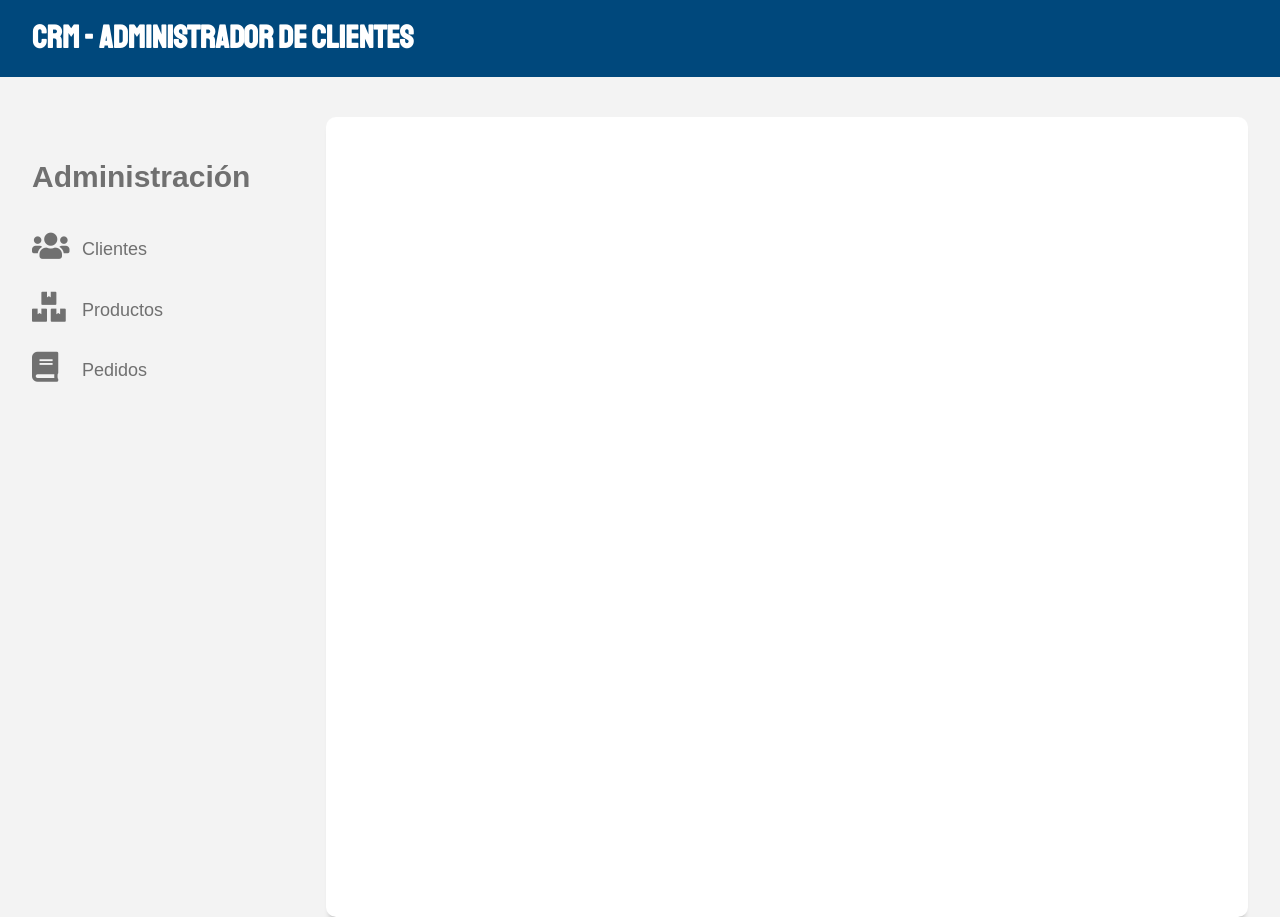
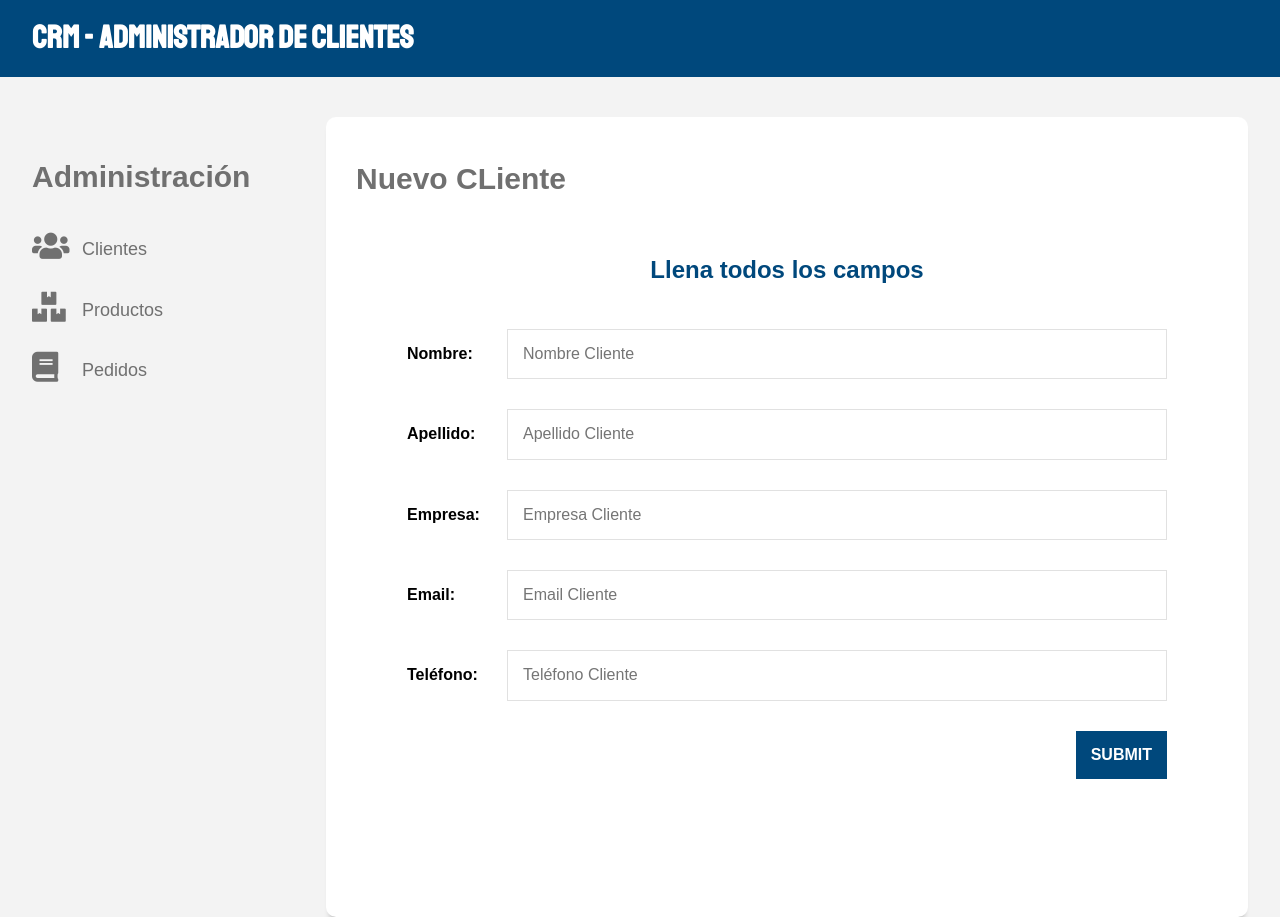
Before and after one commit to jjalviarez/cliente-api, a React (Create React App) app: page /clientes/nuevo in a window 1280 px wide. Built offline with nearby package versions, Linux system fonts and the light colour scheme.

Commit message:
Se agrega componentes de clientes, cliente y nuevo cliente

```diff
--- a/src/App.js
+++ b/src/App.js
@@ -9,6 +9,7 @@ import Navegacion from "./components/layout/Navegacion";
 import Clientes from "./components/clientes/Clientes";
 import Productos from './components/productos/Productos';
 import Pedidos from './components/pedidos/Pedidos';
+import NuevoCliente from './components/clientes/NuevoCliente';
 
 const App = () => {
   return (
@@ -21,6 +22,7 @@ const App = () => {
           <main className="caja-contenido col-9">
             <Switch>
               <Route exact path='/' component={Clientes} />
+              <Route exact path='/clientes/nuevo' component={NuevoCliente} />
               <Route exact path='/productos' component={Productos} />
               <Route exact path='/pedidos' component={Pedidos} />
             </Switch>
--- /dev/null
+++ b/src/components/clientes/Cliente.js
@@ -0,0 +1,27 @@
+import React /*, { useState, useEffect } */ from 'react';
+
+const Cliente = ({cliente}) => {
+    const  {/*_id, */nombre, apellido, empresa, email,telefono } = cliente;
+    return (
+        <li className="cliente">
+            <div className="info-cliente">
+                <p className="nombre">{nombre} {apellido}</p>
+                <p className="empresa">{empresa}</p>
+                <p>{email}</p>
+                <p>Tlf: {telefono}</p>
+            </div>
+            <div className="acciones">
+                <a href="#" className="btn btn-azul">
+                    <i className="fas fa-pen-alt" />
+                    Editar Cliente
+                </a>
+                <button type="button" className="btn btn-rojo btn-eliminar">
+                    <i className="fas fa-times" />
+                    Eliminar Cliente
+                </button>
+            </div>
+        </li>
+    );
+};
+
+export default Cliente;
--- a/src/components/clientes/Clientes.js
+++ b/src/components/clientes/Clientes.js
@@ -1,6 +1,7 @@
 import React, { useState, useEffect, Fragment } from 'react'
-
 import clienteAxios from '../../config/axios';
+import Cliente from './Cliente';
+import { Link } from 'react-router-dom';
 
 
 const Clientes = () => {
@@ -30,10 +31,17 @@ const Clientes = () => {
     return (
         <Fragment>
             <h2>Clientes</h2>
+            <Link to={"/clientes/nuevo"} className="btn btn-verde nvo-cliente">
+                <i className="fas fa-plus-circle"></i>
+                Nuevo Cliente
+            </Link>
             <ul className="listado-clientes">
-                {clientes.map((cliente) => {
-                    console.log(cliente);
-                })}
+                {clientes.map((cliente) => (
+                    <Cliente
+                        key={cliente._id}
+                        cliente={cliente}
+                    />
+                ))}
             </ul>
         </Fragment>
     );
--- /dev/null
+++ b/src/components/clientes/NuevoCliente.js
@@ -0,0 +1,36 @@
+import React, { Fragment } from 'react';
+const NuevoCliente = () => {
+    return (
+        <Fragment>
+            <h2>Nuevo CLiente</h2>
+            <form>
+                <legend>Llena todos los campos</legend>
+                <div className="campo">
+                    <label>Nombre:</label>
+                    <input type="text" placeholder="Nombre Cliente" name="nombre" />
+                </div>
+                <div className="campo">
+                    <label>Apellido:</label>
+                    <input type="text" placeholder="Apellido Cliente" name="apellido" />
+                </div>
+                <div className="campo">
+                    <label>Empresa:</label>
+                    <input type="text" placeholder="Empresa Cliente" name="empresa" />
+                </div>
+                <div className="campo">
+                    <label>Email:</label>
+                    <input type="email" placeholder="Email Cliente" name="email" />
+                </div>
+                <div className="campo">
+                    <label>Teléfono:</label>
+                    <input type="email" placeholder="Teléfono Cliente" name="telefono" />
+                </div>
+                <div className="enviar">
+                    <input type="submit" className="btn btn-azul" defaultValue="Agregar Cliente" />
+                </div>
+            </form>
+        </Fragment>
+    );
+};
+
+export default NuevoCliente;
```
